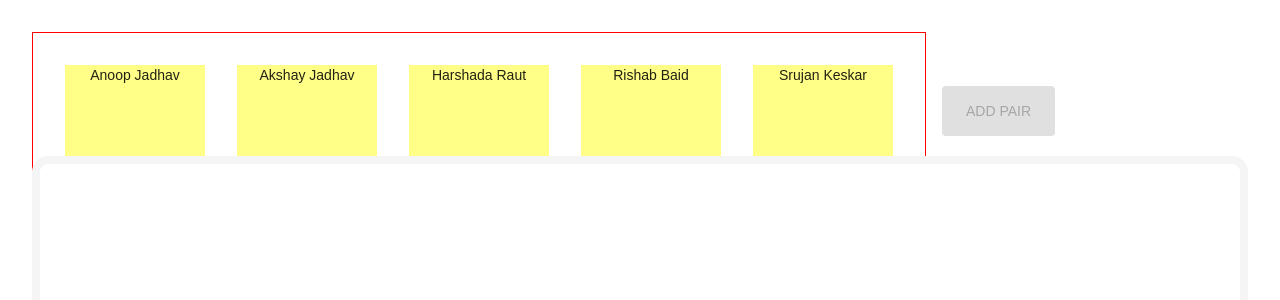
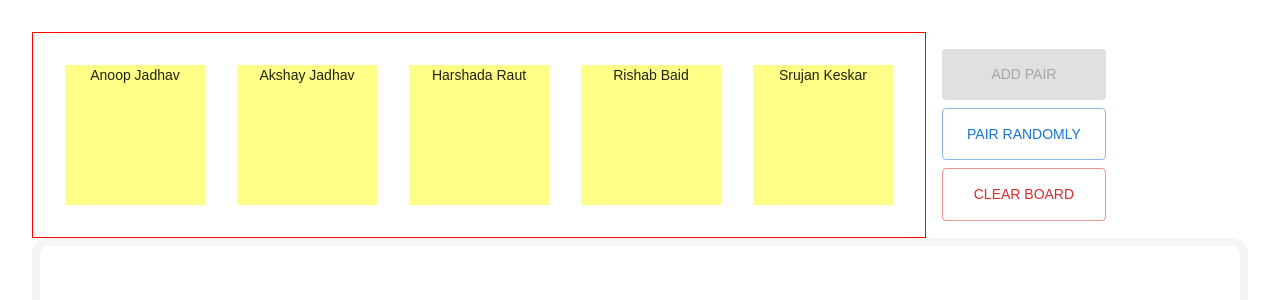
Before and after one commit to anoop-jadhav-ui/pp-react-app, a React (Vite) app: page /pairing-board in a window 1280 px wide. Shown: the top 300 px of the page. Built offline with nearby package versions, Linux system fonts and the light colour scheme.

Commit message:
add pairs randomly

```diff
--- a/index.html
+++ b/index.html
@@ -5,6 +5,7 @@
     <meta name="viewport" content="initial-scale=1, width=device-width" />
     <title>👨‍🤝‍👨 CodeBuddy</title>
   </head>
+  <script src="//localhost:8098"></script>
   <body>
     <div id="root"></div>
     <script type="module" src="/src/main.tsx"></script>
--- a/src/components/molecules/DraggableCard/DraggableCard.module.css
+++ b/src/components/molecules/DraggableCard/DraggableCard.module.css
@@ -3,6 +3,7 @@
   width: var(--card-height);
   text-align: center;
   cursor: pointer;
+  background: #ffff88;
 }
 .card.selected {
   position: relative;
--- a/src/components/molecules/DraggableCard/DraggableCard.tsx
+++ b/src/components/molecules/DraggableCard/DraggableCard.tsx
@@ -1,6 +1,6 @@
+import { Box, Typography } from "@mui/material";
 import { Draggable } from "react-beautiful-dnd";
 import styles from "./DraggableCard.module.css";
-import { Box, Typography } from "@mui/material";
 
 interface CardProps {
   index: number;
@@ -14,15 +14,12 @@ const DraggableCard = ({ isSelected, index, selectCard, title }: CardProps) => {
       {(provided) => (
         <Box
           component="div"
+          className={`${styles.card} ${isSelected ? styles.selected : ""}`}
           ref={provided.innerRef}
-          className={`${styles.card} ${isSelected ? styles.selected : ""}`}
           draggable
           onClick={() => selectCard?.(title)}
           {...provided.draggableProps}
           {...provided.dragHandleProps}
-          style={{
-            backgroundColor: "#ffff88",
-          }}
         >
           <Typography variant="subtitle2" className={styles.cardHeader}>
             {title}
--- a/src/components/screens/PairingBoard/PairingBoard.module.css
+++ b/src/components/screens/PairingBoard/PairingBoard.module.css
@@ -13,9 +13,10 @@
   border-radius: 1rem;
   height: 600px;
   width: max(100%, 940px);
-  position: absolute;
+  /* position: absolute;
   top: calc((var(--card-height) - 1rem));
-  left: 0;
+  left: 0; */
+  /* top: 0; */
   background-color: white;
 }
 
--- a/src/components/screens/PairingBoard/PairingBoard.tsx
+++ b/src/components/screens/PairingBoard/PairingBoard.tsx
@@ -1,5 +1,5 @@
 import { Tag } from "@mui/icons-material";
-import { Box, Button, Grid } from "@mui/material";
+import { Box, Button, Grid, Stack } from "@mui/material";
 import { observer } from "mobx-react-lite";
 import { useState } from "react";
 import {
@@ -7,16 +7,12 @@ import {
   Droppable,
   OnDragEndResponder,
 } from "react-beautiful-dnd";
-import { usePairingStore } from "../../../store/pairingStore";
+import { Pair, usePairingStore } from "../../../store/pairingStore";
 import { TeamMember } from "../../../store/teamMembersStore";
 import { getListStyle, reorder } from "../../../utils/dragAndDropUtils";
 import DraggableCard from "../../molecules/DraggableCard/DraggableCard";
 import styles from "./PairingBoard.module.css";
-
-interface Pair {
-  id: number;
-  items: TeamMember[];
-}
+import { generateRandomId, getRandomPair } from "../../../utils/commonUtils";
 
 const DroppablePair = ({ pairItem }: { pairItem: Pair; index: number }) => {
   return (
@@ -50,28 +46,41 @@ const DroppablePair = ({ pairItem }: { pairItem: Pair; index: number }) => {
 };
 
 const PairingBoard = observer(() => {
-  const { teamMemberPool, setTeamMemberPoolList } = usePairingStore();
-  const [selectedList, setSelectedList] = useState<TeamMember[]>([]);
-  const [pairList, setPairList] = useState<Pair[]>([]);
+  const {
+    teamMemberPool,
+    setTeamMemberPoolList,
+    pairList,
+    setPairList,
+    clearPairingBoard,
+  } = usePairingStore();
+  const [selectedTeamMemberss, setSelectedTeamMembers] = useState<TeamMember[]>(
+    []
+  );
 
   const onDragEnd: OnDragEndResponder = (result) => {
     if (!result.destination) {
       return;
     }
 
+    const source = result.source;
+    const target = result.destination;
+
+    const sourceId = source.droppableId;
+    const targetId = target.droppableId;
+
     console.log(result);
 
-    if (result.source.droppableId === "defaultDropArea") {
+    if (source) {
+      if (sourceId === "defaultDropArea") {
         const items = reorder<TeamMember>(
           teamMemberPool,
           result.source.index,
           result.destination.index
         );
         setTeamMemberPoolList(items);
-    }
-    if (
-      result.source.droppableId.includes("pairDropArea") &&
-      result.destination.droppableId.includes("pairDropArea")
+      } else if (
+        sourceId.includes("pairDropArea") &&
+        targetId.includes("pairDropArea")
       ) {
         const items = reorder<Pair>(
           pairList,
@@ -80,10 +89,11 @@ const PairingBoard = observer(() => {
         );
         setPairList(items);
       }
+    }
   };
 
   const selectCardForPairing = (clickedName: string) => {
-    setSelectedList((list: TeamMember[]) => {
+    setSelectedTeamMembers((list: TeamMember[]) => {
       const isAlreadySelected = list.find((item) => item.name === clickedName);
       if (isAlreadySelected) {
         return list.filter((item) => item.name !== clickedName);
@@ -101,19 +111,45 @@ const PairingBoard = observer(() => {
   };
 
   const addPairToBoard = () => {
-    if (selectedList.length > 0) {
+    if (selectedTeamMemberss.length > 0) {
       const newPairItem: Pair = {
-        id: pairList.length,
-        items: [...selectedList],
+        id: generateRandomId(),
+        items: [...selectedTeamMemberss],
       };
       setPairList([...pairList, newPairItem]);
       setTeamMemberPoolList(
         teamMemberPool.filter((item) => {
-          return !selectedList.find((ele) => ele.name === item.name);
+          return !selectedTeamMemberss.find((ele) => ele.name === item.name);
         })
       );
-      setSelectedList([]);
+      setSelectedTeamMembers([]);
     }
+  };
+
+  const addRandomPairsToBoard = () => {
+    let tempItems = [...teamMemberPool];
+    let tempPairs = [...pairList];
+
+    const maxPairLimit = 2;
+    let currentPairLimit = maxPairLimit;
+
+    while (tempItems.length > 0) {
+      if (tempItems.length < maxPairLimit) {
+        currentPairLimit = tempItems.length;
+      }
+      const result = getRandomPair<TeamMember>(tempItems, currentPairLimit);
+      const newPairItem: Pair = {
+        id: generateRandomId(),
+        items: result,
+      };
+      tempPairs = [...tempPairs, newPairItem];
+      for (let i = 0; i < currentPairLimit; i++) {
+        tempItems = tempItems.filter((item) => item.id !== result[i].id);
+      }
+    }
+
+    setTeamMemberPoolList(tempItems);
+    setPairList(tempPairs);
   };
 
   console.log(teamMemberPool);
@@ -137,7 +173,7 @@ const PairingBoard = observer(() => {
                 >
                   {teamMemberPool.map((colleague) => {
                     const isColleagueSelected =
-                      selectedList.findIndex(
+                      selectedTeamMemberss.findIndex(
                         (item) => item.name === colleague.name
                       ) !== -1;
                     return (
@@ -156,14 +192,29 @@ const PairingBoard = observer(() => {
             </Droppable>
           </Grid>
           <Grid item>
+            <Stack spacing={1}>
               <Button
                 variant="contained"
-              className={styles.pairButton}
                 onClick={addPairToBoard}
-              disabled={selectedList.length === 0}
+                disabled={selectedTeamMemberss.length === 0}
               >
                 Add Pair
               </Button>
+              <Button
+                variant="outlined"
+                onClick={addRandomPairsToBoard}
+                disabled={teamMemberPool.length === 0}
+              >
+                Pair Randomly
+              </Button>
+              <Button
+                variant="outlined"
+                color="error"
+                onClick={clearPairingBoard}
+              >
+                Clear Board
+              </Button>
+            </Stack>
           </Grid>
         </Grid>
         <Box className={styles.board}>
--- a/src/store/pairingStore.tsx
+++ b/src/store/pairingStore.tsx
@@ -7,14 +7,36 @@ export interface TeamMember {
   name: string;
 }
 
+export interface Pair {
+  id: number;
+  items: TeamMember[];
+}
+
 class PairingStore {
   teamMemberPool: TeamMember[] = mockTeamMembers;
+  pairList: Pair[] = [];
+  selectedTeamMembers: TeamMember[] = [];
+
   constructor() {
     makeAutoObservable(this, {}, { autoBind: true });
   }
 
   setTeamMemberPoolList(updatedList: TeamMember[]) {
     this.teamMemberPool = updatedList;
+  }
+
+  setSelectedTeamMembers(updatedList: TeamMember[]) {
+    this.teamMemberPool = updatedList;
+  }
+
+  setPairList(updatedPairList: Pair[]) {
+    this.pairList = updatedPairList;
+  }
+
+  clearPairingBoard() {
+    this.pairList = [];
+    this.selectedTeamMembers = [];
+    this.teamMemberPool = mockTeamMembers;
   }
 }
 
--- /dev/null
+++ b/src/utils/commonUtils.ts
@@ -0,0 +1,31 @@
+/**
+ * Get a random pair of items from the array.
+ *
+ * @param arr The array to pick items from.
+ * @param numItems The number of items to pick.
+ * @returns An array containing the randomly picked items.
+ */
+const getRandomPair = <T>(arr: T[], numItems: number) => {
+  const result = [];
+  const arrayCopy = [...arr];
+
+  for (let i = 0; i < numItems; i++) {
+    const randomIndex = Math.floor(Math.random() * arrayCopy.length);
+    const randomItem = arrayCopy.splice(randomIndex, 1)[0];
+    result.push(randomItem);
+  }
+
+  return result;
+};
+
+/**
+ * Generates a random number-based id.
+ * @returns {number} A random number id.
+ */
+function generateRandomId(): number {
+  const randomNumber: number = Math.random() * 10000;
+  const randomId: number = Math.floor(randomNumber);
+  return randomId;
+}
+
+export { getRandomPair, generateRandomId };
```
Lines whose indentation alone changed are shown as unchanged.
